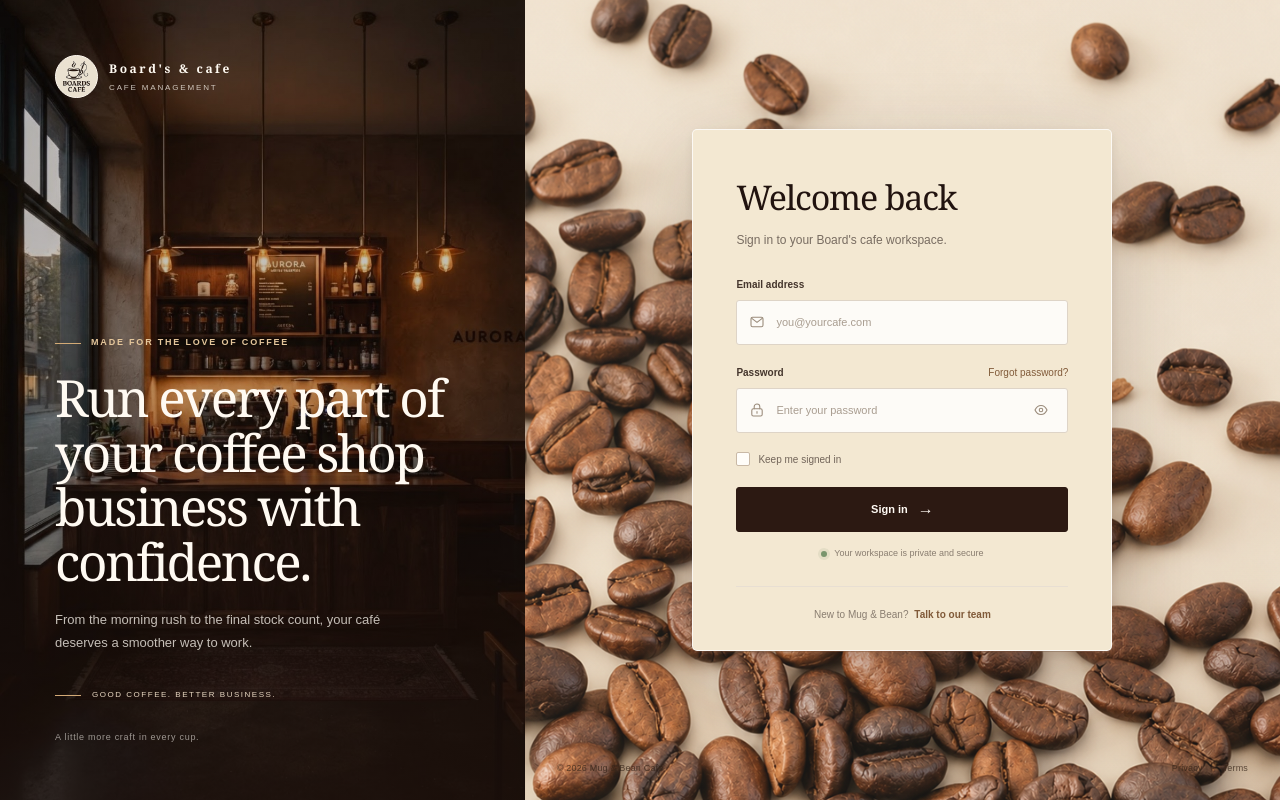
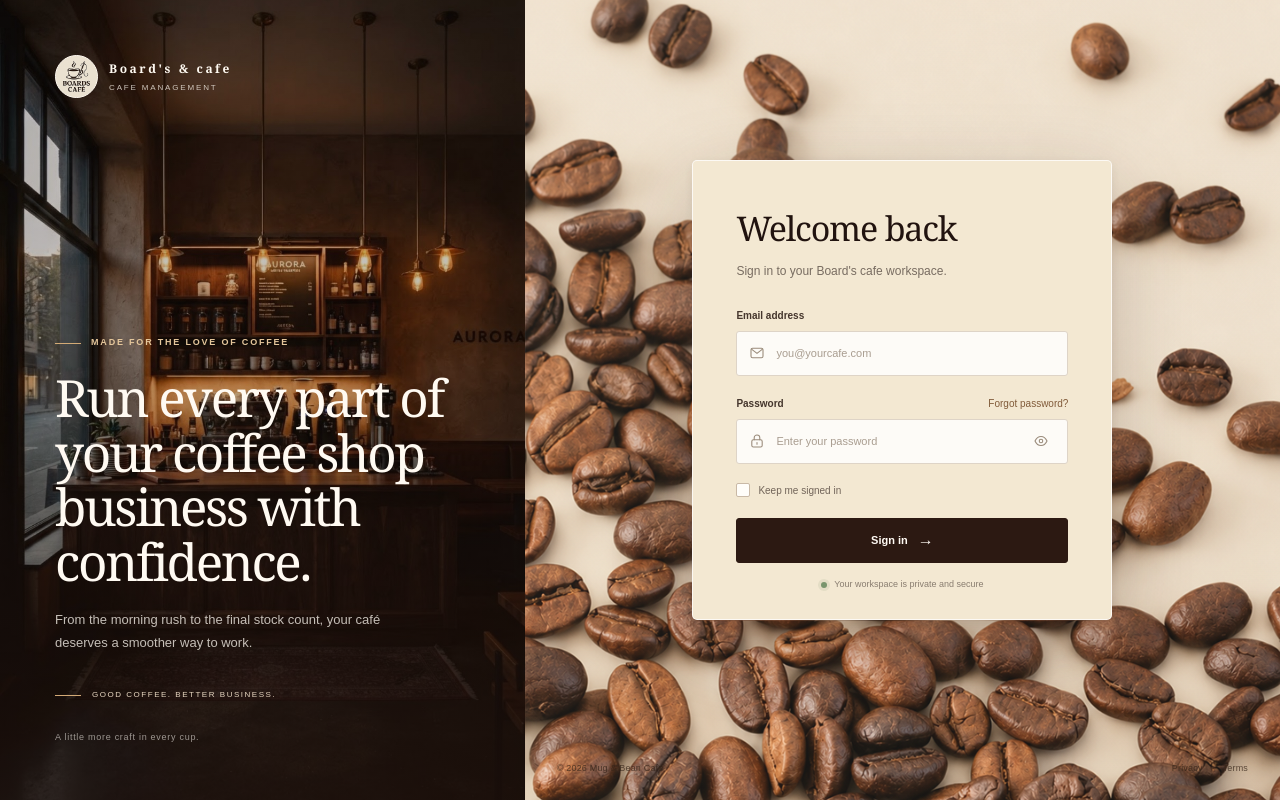
Before and after one commit to twiriyimana/cafe, a Next.js app: page / in a window 1280 px wide. Built offline with nearby package versions, Linux system fonts and the light colour scheme.

Commit message:
Remove commented card-bottom section
Removed commented out card-bottom section from SignInPage.

```diff
--- a/app/components/SignInPage.tsx
+++ b/app/components/SignInPage.tsx
@@ -102,9 +102,9 @@ export default function SignInPage() {
             {notice && <p className="form-notice" role="status">{notice}</p>}
           </form>
 
-          <div className="card-bottom">
+          {/* <div className="card-bottom">
             <span>New to Mug &amp; Bean?</span> <a href="mailto:hello@mugandbean.cafe?subject=Workspace%20access">Talk to our team</a>
-          </div>
+          </div> */}
           {/* LOGIN SECTION END */}
         </div>
 
```
